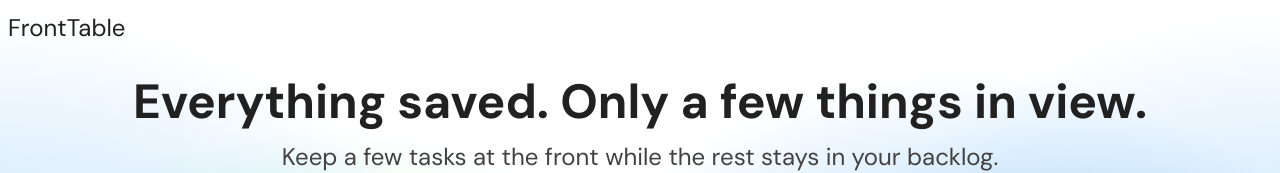
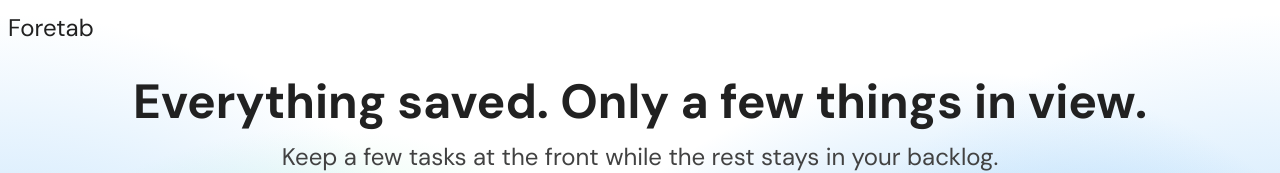
Before and after one commit to hnethercutt/foretab, a Next.js app: page / in a window 1280 px wide. Shown: the top 173 px of the page. Built offline with nearby package versions, Linux system fonts and the light colour scheme.

Commit message:
Decided to rename the app while working on the home page

```diff
--- a/src/app/layout.tsx
+++ b/src/app/layout.tsx
@@ -15,7 +15,7 @@ export default function RootLayout({
   return (
     <html lang="en">
       <body className={`${dmSans.variable}`}>
-        <header>FrontTable</header>
+        <header>Foretab</header>
         <main>{children}</main>
       </body>
     </html>
```
